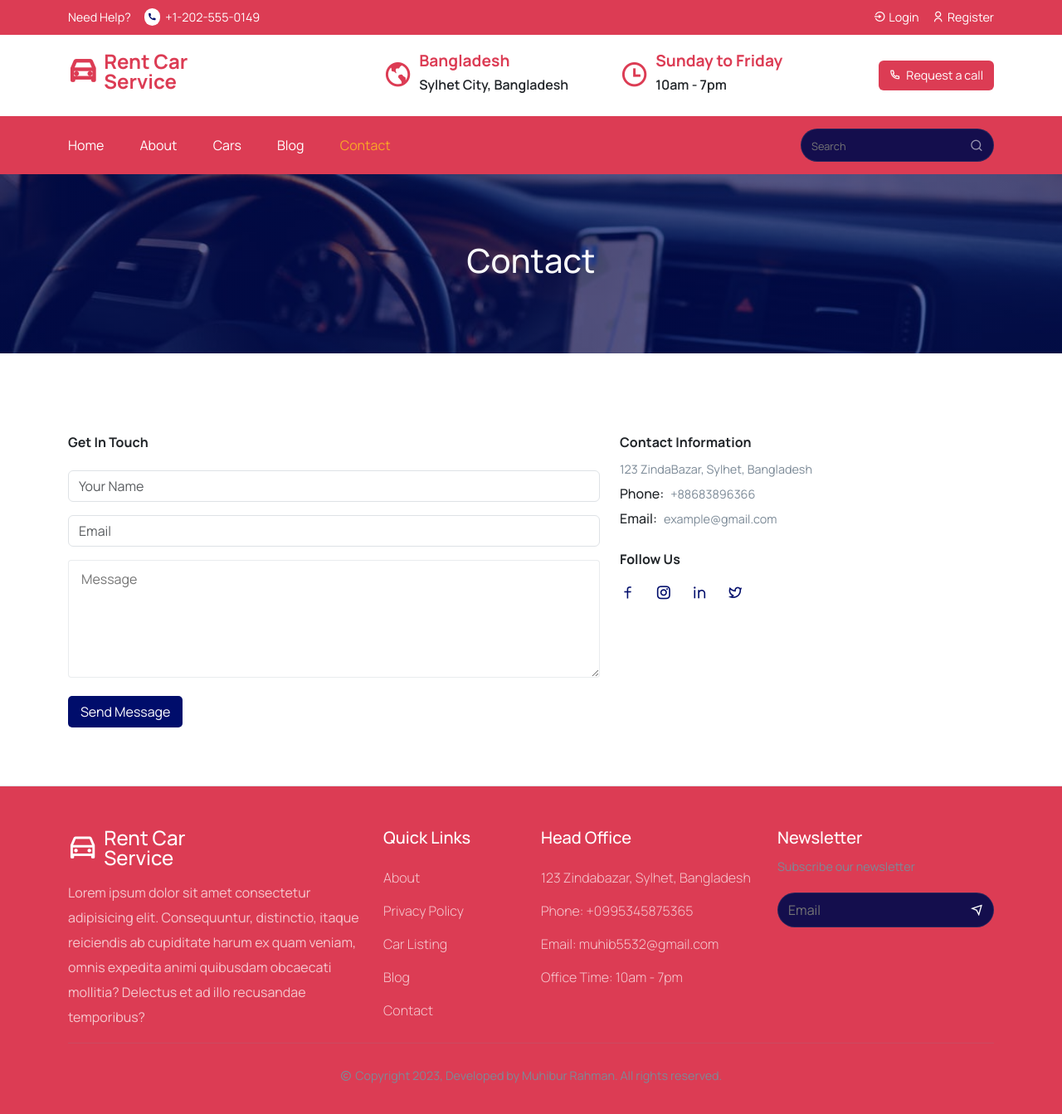
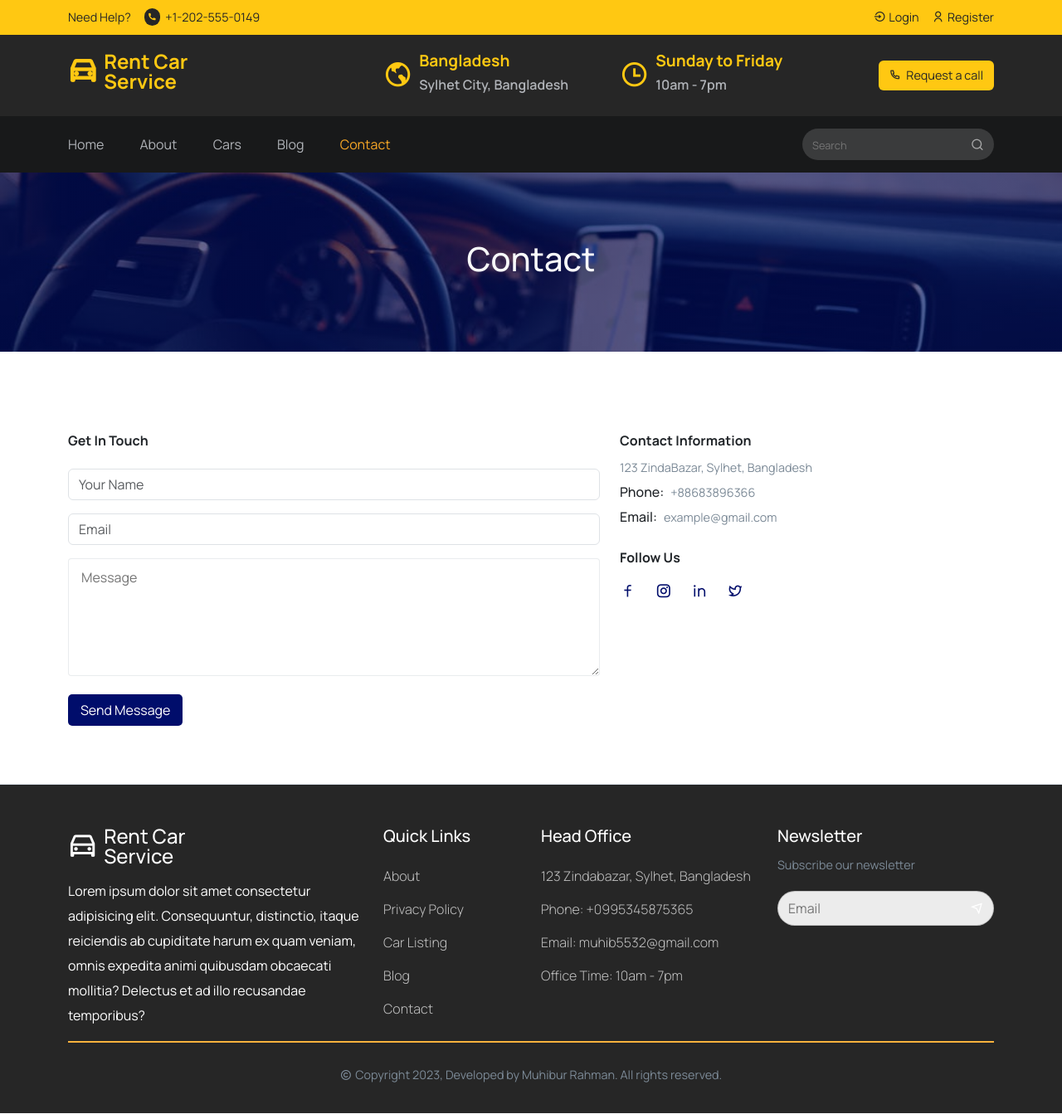
Before and after one commit to anothonyd/mp2-car-app, a React (Create React App) app: page /contact in a window 1280 px wide. Shown: the whole page at 83% size. Built offline with nearby package versions, Linux system fonts and the light colour scheme.

Commit message:
polish colors

```diff
--- a/src/components/UI/CarCard.jsx
+++ b/src/components/UI/CarCard.jsx
@@ -34,7 +34,7 @@ const CarCard = ({ car }) => {
             </div>
 
             <div className='card-footer position-relative flex w-full mt-2'>
-                <div className='position-relative flex w-full justify-between text-grey z-1 mt-6'>
+                <div className='position-relative flex w-full justify-between font-black z-1 mt-6'>
                     <div className='car-card__icon' style={{ width: '3.3rem' }}>
                         <img src={steeringWheelImage} width={20} height={20} alt='steering wheel' />
                         <p className='car-card__icon-text'>
--- a/src/pages/Home.jsx
+++ b/src/pages/Home.jsx
@@ -54,7 +54,7 @@ const Home = () => {
         </Container>
       </section>
       {/* =========== car offer section ============= */}
-      <section>
+      <section className="car-display-container">
         <Container>
           <CarDisplay />
         </Container>
--- a/src/styles/about-section.css
+++ b/src/styles/about-section.css
@@ -3,7 +3,7 @@
 }
 
 .about__section-item p i {
-  color: #dc3c54;
+  color: #ffc0cb;
   font-size: 1.1rem;
 }
 
--- a/src/styles/become-driver.css
+++ b/src/styles/become-driver.css
@@ -1,5 +1,5 @@
 .become__driver {
-  background: linear-gradient(rgb(0, 13, 107, 0.9), rgb(0, 13, 107, 0.9)),
+  background: linear-gradient(#ffc812be, #fab13dbe),
     url("../assets/all-images/drive.jpg");
   background-position: center;
   background-repeat: no-repeat;
@@ -8,14 +8,20 @@
 }
 
 .become__driver button {
-  background: #fff;
-  color: #dc3c54;
+  background: #18191a;
+  color: #ffffff;
   font-weight: 600;
+}
+
+.become__driver button:hover {
+  scale: 1.02;
+  background-color: #262626;
+  color:#ffffff ;
 }
 
 .become__driver-title {
   font-size: 2.8rem;
-  color: #fff;
+  color: #18191a;
   line-height: 65px;
 }
 
--- a/src/styles/car-display.css
+++ b/src/styles/car-display.css
@@ -101,6 +101,15 @@
 /* END: Hero styles */
 
 /* START: Home styles */
+.car-display-container {
+  background: rgb(38, 38, 38);
+  background: linear-gradient(
+    135deg,
+    rgba(38, 38, 38, 1) 0%,
+    rgba(56, 56, 56, 1) 100%
+  );
+}
+
 .home__text-container {
   display: flex;
   flex-direction: column;
@@ -157,13 +166,14 @@
   padding: 1.5rem;
   justify-content: center;
   align-items: flex-start;
-  color: black;
+  color: #000;
   max-width: 400px;
   margin-right: 1rem;
   margin-bottom: 1rem;
-  background-color: #fee6f8;
-  transition: 0.1s;
   border-radius: 20px;
+  transition: 0.2s;
+  background:#FFD945;
+  box-shadow: 0 2px 2px 2px rgba(0, 0, 0, 0.6);
 }
 
 @media (max-width: 480px) {
@@ -173,8 +183,7 @@
 }
 
 .car-card:hover {
-  background-color: rgb(255, 255, 255);
-  box-shadow: 0px 2px 2px rgba(0, 0, 0, 0.4);
+  background: #FFEFAB;
 }
 
 .car-card__content {
@@ -481,13 +490,14 @@
 
 .details_btn {
   border-radius: 0 15px 15px 0;
+  font-weight: bold;
   width: 100%;
   padding: 0.4rem 0.6rem;
-  background-color: #ff59db;
-  color: white;
+  background-color: #FFC812 ;
+  color: rgb(0, 0, 0);
   transition: 0.1s;
   cursor: pointer;
-  border: 1px solid #ff59db;
+  border: 1.9px solid #000000;
   box-shadow: 2px 2px 2px rgba(0, 0, 0, 0.3);
 }
 
@@ -499,10 +509,11 @@
 .rent_btn {
   border-radius: 15px 0 0 15px;
   width: 100%;
+  font-weight: bold;
   padding: 0.4rem 0.6rem;
-  background-color: white;
-  border: 1px solid #ff59db;
-  color: #ff59db;
+  background-color: rgb(0, 0, 0);
+  border: 2px solid #000000;
+  color: #FFC812 ;
   transition: 0.1s;
   cursor: pointer;
   box-shadow: 0px 2px 2px rgba(0, 0, 0, 0.3);
@@ -642,10 +653,6 @@
   border-radius: 50%;
 }
 
-  .bg-primary-blue {
-    background-color: #007bff;
-  }
-
 .text-white {
   color: white;
 }
@@ -697,10 +704,6 @@
   height: 6rem; /* Adjust the height value as needed */
 }
 
-  .bg-primary-blue-100 {
-    background-color: #abcdef; /* Replace with your desired background color */
-  }
-
 .rounded-lg {
   border-radius: 0.5rem;
 }
@@ -711,9 +714,9 @@
 }
 
 .bg-primary-pink-100 {
-    background-color: #ffc0cb;
+  background-color: #ffe677;
 }
 
 .bg-primary-pink {
-    background-color: #fd8297;
+  background-color: #ffc812;
 }
--- a/src/styles/find-car-form.css
+++ b/src/styles/find-car-form.css
@@ -20,16 +20,16 @@
 .form__group input {
   border: 1px solid #7c8a972a;
   padding: 8px 12px;
+  background-color: #3a3b3c;
 
   width: 100%;
   outline: none;
 }
 .form__group input::placeholder {
-  color: #7c8a97;
+  color: #b0b3b8;
 }
 
 .form {
-  background: #fff;
   padding-top: 55px;
   padding-bottom: 50px;
   padding-left: 15px;
@@ -62,23 +62,30 @@
 }
 
 .form__row {
-  background: #fff;
+  background: #262626;
   box-shadow: 5px 5px 15px -5px #7c8a97;
 }
 
 .journey__time::before {
   content: "Journey time";
   margin-right: 0.8rem;
-  color: #7c8a97;
+  color: #b0b3b8;
 }
 
 .find__car-btn {
-  background: #000d6b !important;
-  color: #fff !important;
+  background: #ffc812 !important;
+  color: #262626 !important;
   padding: 8px 15px;
   width: 100%;
   border: none;
   outline: none;
+  transition: 0.2s;
+}
+
+.find__car-btn:hover {
+  background-color: #FFD945 !important;
+  color: #262626 !important;
+  scale: 1.01s;
 }
 
 @media only screen and (max-width: 992px) {
--- a/src/styles/footer.css
+++ b/src/styles/footer.css
@@ -1,5 +1,5 @@
 .footer {
-  background: #dc3c54;;
+  background: #262626;;
   padding-top: 50px;
   padding-bottom: 15px;
 }
@@ -15,7 +15,7 @@
 }
 
 .footer__logo-content {
-  color: rgba(255, 255, 255, 0.715);
+  color: rgb(255, 255, 255);
   margin-top: 15px;
   line-height: 30px;
 }
@@ -29,11 +29,11 @@
   color: rgba(255, 255, 255, 0.715);
   text-decoration: none;
   font-weight: 300;
-  transition: 0.3s;
+  transition: 0.1s;
 }
 
 .quick__link a:hover {
-  color: #f9a826;
+  color: #fd4c6a;
 }
 
 .footer__link-title {
@@ -50,9 +50,9 @@
   align-items: center;
   justify-content: space-between;
   padding: 8px 12px;
-  border: 1px solid #7c8a972f;
+  border: 1px solid #0000002f;
   border-radius: 50px;
-  background: #020a4de9;
+  background: #ffffffe9;
 }
 
 .newsletter input {
@@ -67,7 +67,7 @@
 }
 
 .footer__bottom {
-  border-top: 1px solid #7c8a972f;
+  border-top: 2px solid #FAB23D;
 }
 
 @media only screen and (max-width: 768px) {
--- a/src/styles/header.css
+++ b/src/styles/header.css
@@ -1,7 +1,7 @@
 .header__top {
   padding: 10px 0px;
-  background: #dc3c54;
-  color: #fff;
+  background: #ffc812;
+  color: #262626;
 }
 
 .header__top__left {
@@ -21,8 +21,8 @@
 }
 
 .header__top__help i {
-  background: #fff;
-  color: #000d6b;
+  background: #262626;
+  color: #ffc812;
   padding: 2px 4px;
   border-radius: 50px;
   font-size: 0.7rem;
@@ -30,7 +30,7 @@
 
 .header__top__right a {
   text-decoration: none;
-  color: #fff;
+  color: #262626;
   font-size: 0.9rem;
 }
 
@@ -41,8 +41,12 @@
 /* ============ header middle style =========== */
 
 .header__middle {
+  background-color: #262626;
+  color: #b0b3b8;
   padding: 20px 0px;
 }
+
+
 
 .logo h1 a span {
   font-size: 1.5rem;
@@ -54,8 +58,12 @@
 
 .logo h1 a {
   text-decoration: none;
-  color: #dc3c54;
+  color: #ffc812;
   font-weight: 700;
+}
+
+.logo h1 a:hover {
+  color: #fff ;
 }
 
 .logo h1 {
@@ -64,13 +72,13 @@
 
 .header__location span i {
   font-size: 2.2rem;
-  color: #dc3c54;
+  color: #ffc812;
 }
 
 .header__location-content h4 {
   font-size: 1.2rem;
   font-weight: 700;
-  color: #dc3c54;
+  color: #ffc812;
 }
 
 .header__location-content h6 {
@@ -78,7 +86,7 @@
 }
 
 .header__btn {
-  background: #dc3c54 !important;
+  background: #ffc812 !important;
   padding: 10px 20px;
   border: none;
   outline: none;
@@ -90,24 +98,26 @@
   align-items: center;
   column-gap: 0.4rem;
   text-decoration: none;
-  color: #fff;
+  color: #262626;
   justify-content: end;
   font-size: 0.9rem;
 }
 
-.header__btn a:hover {
-  color: #fff;
+.header__btn:hover {
+  background-color:#FFE677 !important ;
+  scale: 1.02;
 }
+
 
 /* ================ main navbar styles =========== */
 
 .main__navbar {
   padding: 15px 0px;
-  background: #dc3c54;
+  background: #18191a;
 }
 
 .mobile__menu i {
-  color: #fff;
+  color: #b0b3b8;
   font-size: 1.3rem;
   cursor: pointer;
 }
@@ -123,22 +133,22 @@
 }
 
 .nav__item {
-  color: #fff;
+  color: #b0b3b8;
   text-decoration: none;
   transition: 0.3s;
 }
 
 .nav__item:hover {
-  color: #f9a826;
+  color: #ffc812;
 }
 
 .search__box {
-  border: 1px solid #7c8a972f;
+  border: none;
   padding: 7px 12px;
   display: flex;
   align-items: center;
   border-radius: 50px;
-  background: #020a4de9;
+  background: #3a3b3c;
 }
 
 .search__box input {
@@ -173,7 +183,7 @@
   }
 
   .navigation {
-    background: rgb(220, 60, 84, 0.6);
+    background: F8BBD0;
     width: 100%;
     height: 100%;
     position: fixed;
@@ -195,7 +205,7 @@
   }
 
   .menu a {
-    color: #000d6b;
+    color: #f8bbd0;
     font-weight: 600;
     font-size: 0.9rem;
   }
--- a/src/styles/hero-slider.css
+++ b/src/styles/hero-slider.css
@@ -4,7 +4,7 @@
 }
 
 .slider__item-01 {
-  background: linear-gradient(rgb(0, 13, 107, 0.5), rgb(0, 13, 107, 0.5)),
+  background: linear-gradient(rgba(255, 200, 18, 0.65), rgba(250, 178, 61, 0.65)),
     url("../assets/all-images/slider-img/slider-1.jpg");
   background-position: center;
   background-repeat: no-repeat;
@@ -12,7 +12,7 @@
 }
 
 .slider__item-02 {
-  background: linear-gradient(rgb(0, 13, 107, 0.5), rgb(0, 13, 107, 0.5)),
+  background: linear-gradient(rgba(255, 200, 18, 0.65), rgba(250, 178, 61, 0.65)),
     url("../assets/all-images/slider-img/slider-2.jpg");
   background-position: center;
   background-repeat: no-repeat;
@@ -20,12 +20,13 @@
 }
 
 .slider__item-03 {
-  background: linear-gradient(rgb(0, 13, 107, 0.5), rgb(0, 13, 107, 0.5)),
+  background: linear-gradient(rgba(255, 200, 18, 0.65), rgba(250, 178, 61, 0.65)),
     url("../assets/all-images/slider-img/slider-3.jpg");
   background-position: center;
   background-repeat: no-repeat;
   background-size: cover;
 }
+
 
 .hero__slider {
   overflow: hidden;
@@ -38,24 +39,27 @@
 .slider__content h1 {
   font-size: 3.2rem;
   font-weight: 600;
+  color: #18191A;
 }
 
 .reserve__btn {
-  background: #fff !important;
-  color: #000d6b !important;
+  background: #18191A   !important;
+  color: #FFC812  !important;
   border: none;
   outline: none;
+  transition: 0.3s;
 }
 
 .reserve__btn a {
   text-decoration: none;
   font-weight: 600;
-  color: #000d6b;
+  color: #ffffff ;
 }
 
 .reserve__btn:hover {
-  background: #000d6b;
-  color: #fff;
+  background: #262626;
+  color: #ffffff  ;
+  scale: 1.02;
 }
 
 @media only screen and (max-width: 992px) {
```
Also changed, not shown: 1 other file (tests, documents, lock files or other folders). Lines whose indentation alone changed are shown as unchanged.
